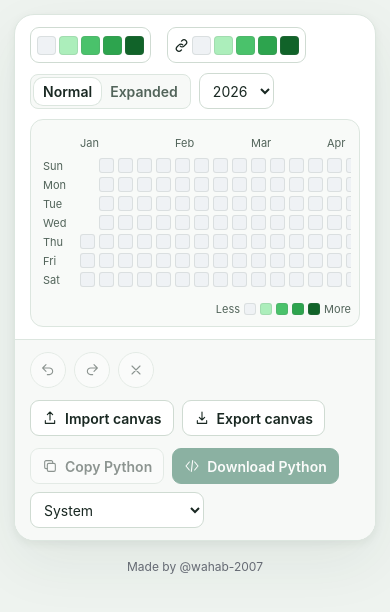
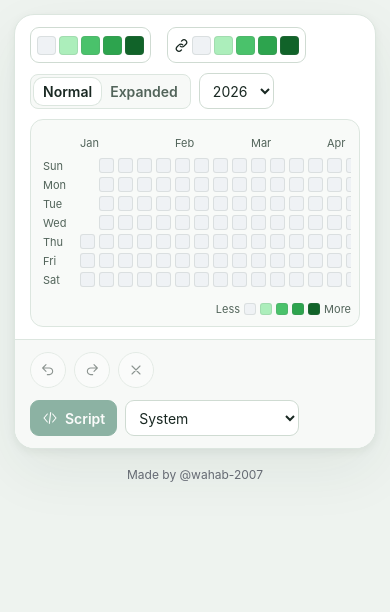
Before and after one commit to wahab-2007/brush-io, a React (Vite) app: page / in a window 390 px wide. Shown: the top 612 px of the page. Built offline with nearby package versions, Linux system fonts and the light colour scheme.

Commit message:
Simplify Script downloads and trim the footer actions

```diff
--- a/src/App.tsx
+++ b/src/App.tsx
@@ -1,4 +1,4 @@
-import { useEffect, useMemo, useRef, useState } from 'react'
+import { useEffect, useMemo, useState } from 'react'
 import { Appearance } from './components/Appearance.tsx'
 import { Graph } from './components/Graph.tsx'
 import { Icon } from './components/Icon.tsx'
@@ -8,7 +8,7 @@ import type { PaintDelta } from './lib/useCellPaint.ts'
 import { FIRST_YEAR, yearDates } from './lib/calendar.ts'
 import { summarize } from './lib/intensity.ts'
 import { createPlan, generatePython } from './lib/pythonGenerator.ts'
-import { deserialize, newHistory, readSession, redo, saveSession, serialize, setChanges, setCount, undo } from './lib/session.ts'
+import { newHistory, readSession, redo, saveSession, setChanges, setCount, undo } from './lib/session.ts'
 import { colorsFor, schemeFor } from './lib/themes.ts'
 import { useAppearancePreferences } from './lib/useAppearancePreferences.ts'
 
@@ -44,8 +44,6 @@ export default function App() {
   const [systemDark, setSystemDark] = useState(() => matchMedia(systemQuery).matches)
   const [expanded, setExpanded] = useState(false)
   const [notice, setNotice] = useState('')
-  const [copyFallback, setCopyFallback] = useState<string>()
-  const upload = useRef<HTMLInputElement>(null)
   const scheme = schemeFor(mode, systemDark)
   const palette = useMemo(() => colorsFor(theme, scheme), [theme, scheme])
   const oddPalette = useMemo(() => oddTheme === 'same' || oddTheme === theme ? undefined : colorsFor(oddTheme, scheme),
@@ -72,7 +70,7 @@ export default function App() {
     try {
       saveSession(localStorage, { year, changes: history.current })
     } catch {
-      setNotice('Local storage is unavailable. Export your canvas to keep it.')
+      setNotice('Local storage is unavailable. Your canvas may not survive a reload.')
     }
   }, [year, history.current])
 
@@ -86,43 +84,12 @@ export default function App() {
   function changeYear(next: number) {
     setYear(next)
     setHistory(newHistory(recover(next)?.changes))
-    setCopyFallback(undefined)
     setNotice('')
   }
 
-  async function importFile(file?: File) {
-    if (!file) return
-    try {
-      if (file.size > 64_000) throw new Error('The canvas file is too large.')
-      const imported = deserialize(await file.text())
-      setYear(imported.year)
-      setHistory(newHistory(imported.changes))
-      setCopyFallback(undefined)
-      setNotice('Canvas imported.')
-    } catch (error) {
-      setNotice(error instanceof SyntaxError ? 'Choose a valid Brush IO canvas file.'
-        : error instanceof Error ? error.message : 'Could not import the canvas.')
-    }
-  }
-
-  async function exportScript(copy: boolean) {
+  function exportScript() {
     const plan = createPlan(currentDates, history.current)
-    if (!plan.length) return
-    const script = generatePython(plan)
-    const formatted = total.toLocaleString('en-US') + (total === 1n ? ' commit' : ' commits')
-    if (!copy) {
-      download(scriptName, script, 'text/x-python;charset=utf-8')
-      setNotice('Downloaded the Python script for ' + formatted + '.')
-      return
-    }
-    try {
-      await navigator.clipboard.writeText(script)
-      setCopyFallback(undefined)
-      setNotice('Copied the Python script for ' + formatted + '.')
-    } catch {
-      setCopyFallback(script)
-      setNotice('Select and copy the script below.')
-    }
+    if (plan.length) download(scriptName, generatePython(plan), 'text/x-python;charset=utf-8')
   }
 
   return (
@@ -157,32 +124,16 @@ export default function App() {
             <button className="history-button" aria-label="Redo" title="Redo" disabled={!history.future.length} onClick={() => { setHistory(redo) }}><Icon name="redo"/></button>
             <button className="history-button" aria-label="Clear canvas" title="Clear canvas" disabled={!total} onClick={() => {
               setHistory((state) => setChanges(state, {}))
-              setCopyFallback(undefined)
             }}>
               <Icon name="close"/>
             </button>
           </div>
-          <div className="file-actions">
-            <input type="file" accept=".json,application/json" hidden ref={upload} onChange={(event) => {
-              void importFile(event.target.files?.[0])
-              event.target.value = ''
-            }}/>
-            <button onClick={() => upload.current?.click()}><Icon name="upload"/>Import canvas</button>
-            <button onClick={() => download('brush-io-' + year + '.json', serialize({ year, changes: history.current }), 'application/json')}>
-              <Icon name="download"/>Export canvas
-            </button>
-          </div>
           <div className="script-actions">
-            <button disabled={!total} onClick={() => void exportScript(true)}><Icon name="copy"/>Copy Python</button>
-            <button className="primary" disabled={!total} onClick={() => void exportScript(false)}><Icon name="code"/>Download Python</button>
+            <button className="primary" disabled={!total} onClick={exportScript}><Icon name="code"/>Script</button>
             <Appearance theme={mode} onChange={(mode) => setAppearance((current) => ({ ...current, mode }))}/>
           </div>
         </div>
-        <div className={notice ? 'notice' : 'notice visually-hidden'} role="status">{notice}</div>
-        {copyFallback !== undefined && <div className="copy-panel">
-          <div><label htmlFor="copy-script">Python script</label><button onClick={() => setCopyFallback(undefined)}>Close</button></div>
-          <textarea id="copy-script" value={copyFallback} readOnly autoFocus onFocus={(event) => event.currentTarget.select()}/>
-        </div>}
+        {notice && <div className="notice" role="alert">{notice}</div>}
       </section>
 
       <footer className="site-credit">
--- a/src/components/Icon.tsx
+++ b/src/components/Icon.tsx
@@ -3,10 +3,6 @@ import type { ReactNode } from 'react'
 const paths: Record<string, ReactNode> = {
   undo: <><path d="M9 14l-5-5 5-5M4 9h10a5 5 0 1 1 0 10h-3"/></>,
   redo: <path d="m15 14 5-5-5-5m5 5H10a5 5 0 1 0 0 10h3"/>,
-  reset: <><path d="M4 11a8 8 0 1 1 2 7m-2-12v5h5"/></>,
-  download: <><path d="M12 3v12m-4-4 4 4 4-4M5 16v4h14v-4"/></>,
-  upload: <><path d="M12 15V3m-4 4 4-4 4 4M5 16v4h14v-4"/></>,
-  copy: <><rect x="8" y="8" width="12" height="12" rx="2"/><path d="M16 8V6a2 2 0 0 0-2-2H6a2 2 0 0 0-2 2v8a2 2 0 0 0 2 2h2"/></>,
   close: <path d="m6 6 12 12M18 6 6 18"/>,
   code: <><path d="m8 6-5 6 5 6m8-12 5 6-5 6m-3-14-2 16"/></>,
 }
--- a/src/styles.css
+++ b/src/styles.css
@@ -269,7 +269,7 @@ button.history-button { flex: none; width: 36px; height: 36px; border-radius: 50
 .site-credit a:hover, .site-credit a:focus-visible { text-decoration: underline; text-underline-offset: 3px; }
 .workspace { background: var(--surface); border: 1px solid var(--border); border-radius: 20px; overflow: clip; box-shadow: var(--shadow); }
 .graph-section { padding: 18px 28px 18px; }
-.view-bar, .action-bar, .file-actions, .script-actions, .history-actions, .palette-control { display: flex; align-items: center; gap: 8px; }
+.view-bar, .action-bar, .script-actions, .history-actions, .palette-control { display: flex; align-items: center; gap: 8px; }
 .palette-controls, .graph-legends { display: flex; flex-wrap: wrap; align-items: center; gap: 8px 16px; }
 .view-bar, .action-bar { justify-content: space-between; }
 .view-bar { flex-wrap: wrap; gap: 10px 16px; margin-bottom: 10px; }
@@ -342,18 +342,15 @@ button.cell:hover { outline: 1px solid var(--focus); outline-offset: 1px; }
 .cell-readout:empty { min-height: 0; }
 .readout-number { border-radius: 4px; padding: 2px 6px; font-weight: 700; font-variant-numeric: tabular-nums; }
 .action-bar { gap: 12px; flex-wrap: wrap; border-top: 1px solid var(--border); padding: 15px 28px; background: var(--quiet); }
-.file-actions, .script-actions, .history-actions { flex-wrap: wrap; }
+.script-actions, .history-actions { flex-wrap: wrap; }
 .notice { border-top: 1px solid var(--border); padding: 12px 28px; font-size: 13px; color: var(--muted); }
 .notice[role="alert"] { color: var(--error); }
 .visually-hidden { position: absolute; width: 1px; height: 1px; overflow: hidden; clip-path: inset(50%); padding: 0; border: 0; }
-.copy-panel { display: grid; gap: 8px; padding: 10px 28px 16px; }
-.copy-panel div { display: flex; align-items: center; justify-content: space-between; }
-.copy-panel textarea { width: 100%; min-height: 160px; resize: vertical; padding: 8px; border: 1px solid var(--border); border-radius: 9px; background: var(--quiet); color: var(--text); }
 
 @media (max-width: 700px) {
   .app { padding: 14px 14px 28px; }
   .graph-section { padding: 12px 15px; }
   .graph-board { padding: 8px 8px 3px; }
   .action-bar { padding: 12px 15px; }
-  .notice, .copy-panel { padding: 10px 15px; }
+  .notice { padding: 10px 15px; }
 }
```
Also changed, not shown: 1 other file (tests, documents, lock files or other folders).
